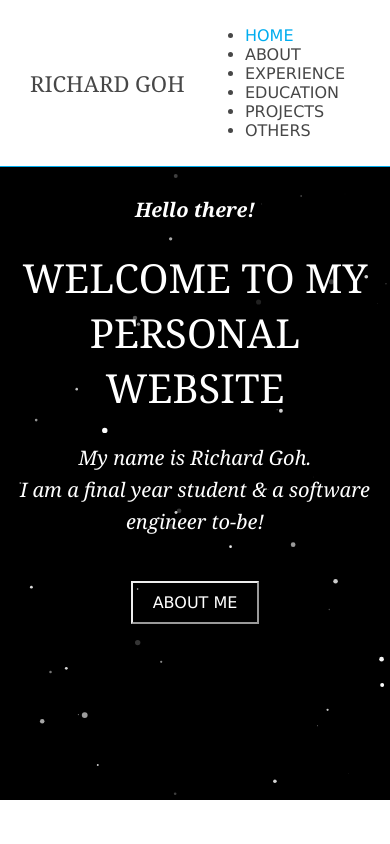
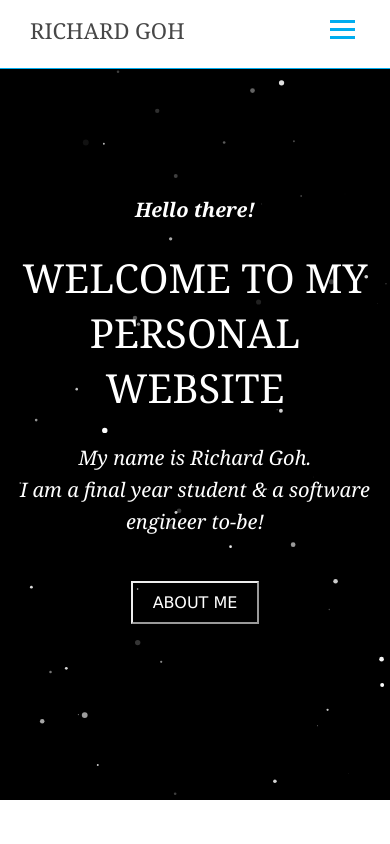
Before and after one commit to richardgohcr/richardgohcr.github.io, a website: page index.html in a window 390 px wide. Shown: the top 844 px of the page. Drawn offline with Linux system fonts and the light colour scheme; some packages are replaced by stand-ins of ours; a script that the page names is missing.

Commit message:
Added responsive navbar version 1 for tablets

```diff
--- a/index.html
+++ b/index.html
@@ -23,16 +23,18 @@
           <h1 class="logo"><a href="/">Richard Goh</a></h1>
         </div>
         <nav>
-          <ul class="nav-buttons">
-            <li>
-              <a class="nav-link" href="#home" style="color: #00ADEF;">Home</a>
-            </li>
+          <ul class="nav-links">
             <li><a class="nav-link" href="#about">About</a></li>
             <li><a class="nav-link" href="#work">Experience</a></li>
             <li><a class="nav-link" href="#education">Education</a></li>
             <li><a class="nav-link" href="#projects">Projects</a></li>
             <li><a class="nav-link" href="#others">Others</a></li>
           </ul>
+          <div class="burger">
+            <div class="line1"></div>
+            <div class="line2"></div>
+            <div class="line3"></div>
+          </div>
         </nav>
       </div>
     </header>
--- a/js/app.js
+++ b/js/app.js
@@ -78,3 +78,26 @@ navLinks.forEach(link => {
     link.style.color = '#00ADEF';
   });
 });
+
+const navSlide = () => {
+  const burger = document.querySelector(".burger");
+  const nav = document.querySelector(".nav-links");
+  const navLinks = document.querySelectorAll(".nav-links li");
+  //Toggle nav bar
+  burger.addEventListener("click", () => {
+    nav.classList.toggle("nav-active");
+
+    //Animate links
+    navLinks.forEach((link, index) => {
+      //Dividing index by a number will give us a nice proprtional delay for each li
+      if (link.style.animation) {
+        link.style.animation = '';
+      } else {
+        link.style.animation = `navLinkFade 0.5s ease forwards ${index / 7 +0.3}s`;
+      }
+    });
+    burger.classList.toggle('toggle');
+  });
+};
+
+navSlide();
--- a/styles/_navbar.scss
+++ b/styles/_navbar.scss
@@ -1,19 +1,22 @@
+@import '_variables';
+
 .nav-header-container {
   width: 100%;
   border-bottom: 0.5px solid $primary;
   position: fixed;
   background-color: $white;
   z-index: 5;
+  min-height: 8vh;
 }
 
 .nav-header {
   margin: auto;
-  padding: 10px 30px;
+  padding: 0px 30px;
   display: flex;
   justify-content: space-between;
+  align-items: center;
   color: $dark-grey;
   text-transform: uppercase;
-  align-items: center;
 
   .logo,
   .logo a {
@@ -51,3 +54,70 @@
     color: $primary !important;
   }
 }
+
+.burger {
+  cursor: pointer;
+  display: none;
+  div {
+    width: 25px;
+    height: 3px;
+    background-color: $primary;
+    margin: 5px;
+    transition: all 0.3s ease;
+  }
+}
+
+@media screen and (max-width: 768px) {
+  body {
+    overflow-x: hidden;
+  }
+
+  .nav-header {
+    .nav-links {
+      position: absolute;
+      right: 0px;
+      height: 94vh;
+      top: 6vh;
+      background-color: $white;
+      display: flex;
+      flex-direction: column;
+      align-items: center;
+      justify-content: space-around;
+      width: 50%;
+      transform: translateX(100%);
+      transition: transform 0.3s ease-in;
+    }
+    .nav-links li {
+      opacity: 0;
+    }
+    .burger {
+      display: block;
+    }
+    .nav-active {
+      transform: translateX(0%);
+    }
+  }
+}
+
+@keyframes navLinkFade {
+  from {
+    opacity: 0;
+    transform: translateX(50px);
+  }
+  to {
+    opacity: 1;
+    transform: translateX(0px);
+  }
+}
+
+.toggle {
+  .line1 {
+    transform: rotate(-45deg) translate(-5px, 6px);
+  }
+  .line2 {
+    opacity: 0;
+  }
+  .line3 {
+    transform: rotate(45deg) translate(-5px, -6px);
+  }
+}
--- a/styles/main.scss
+++ b/styles/main.scss
@@ -218,8 +218,21 @@ body{
 
 /* Max Wrapper Width - Laptop, Desktop etc.
 --------------------------------------------------------------------------------------------------------------- */
-@media screen and (min-width: 978px) {
+@media screen and (min-width:1024px) {
   .width-wrapper {
     max-width: 978px;
   }
 }
+
+@media screen and (min-width:768px) and (max-width: 1024px) {
+  .width-wrapper {
+    max-width: 768px;
+  }
+}
+
+
+@media screen and (max-width: 768px) {
+  .width-wrapper {
+    max-width: 668px;
+  }
+}
```
Also changed, not shown: styles/main.css.
